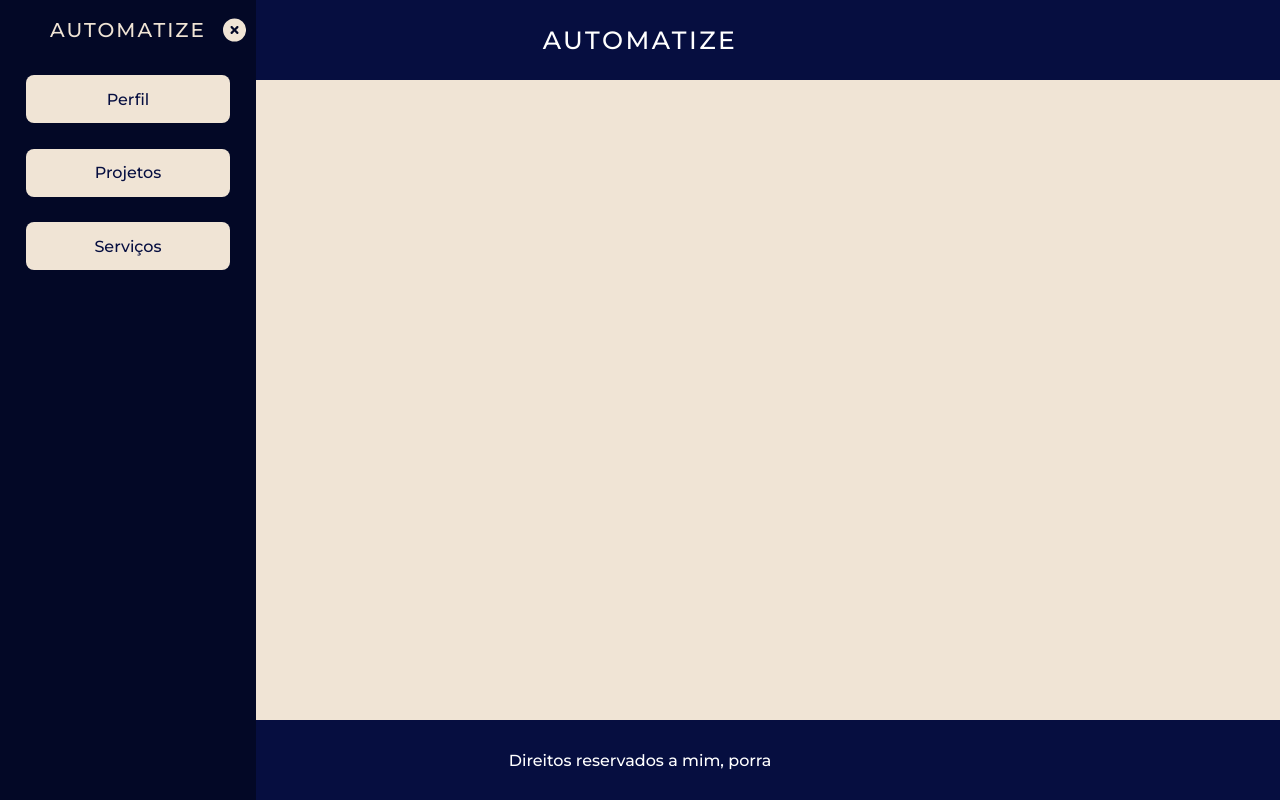
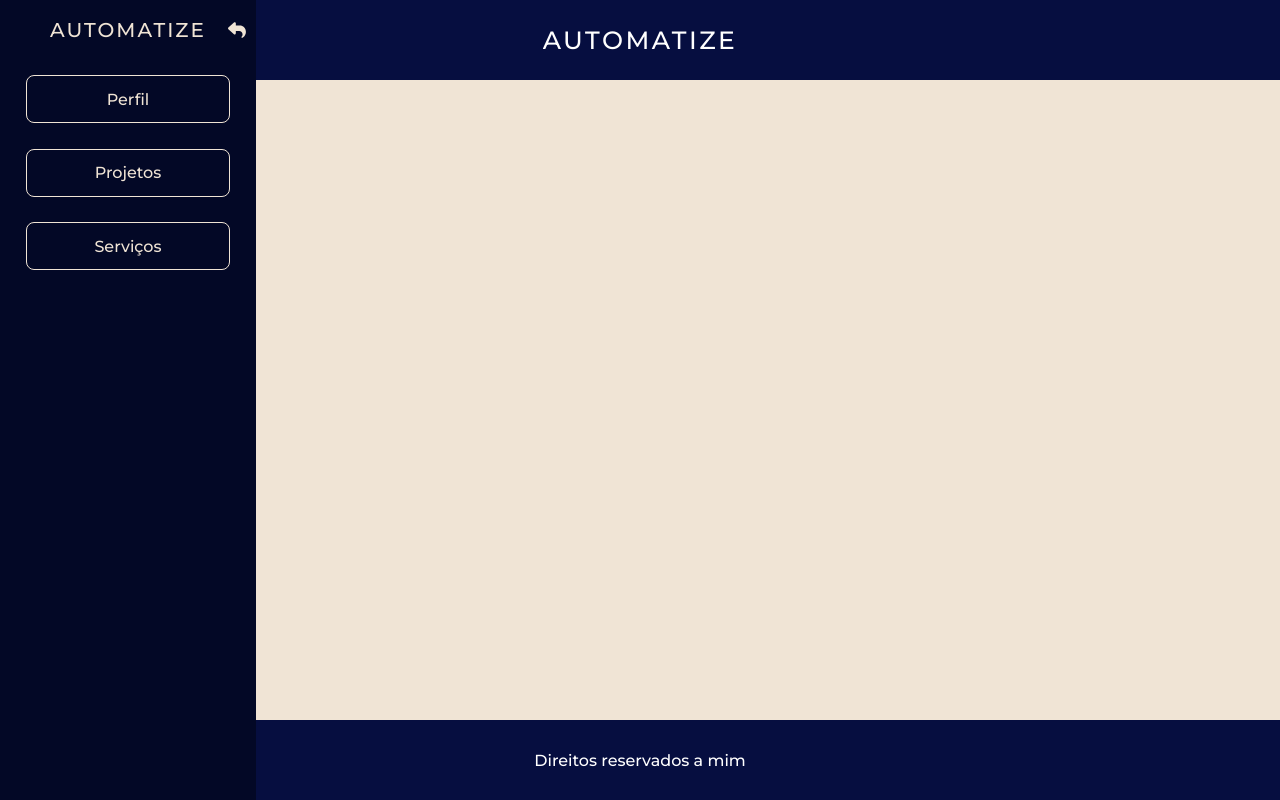
Before and after one commit to Pedro-Novais/Automatize, a React (Vite) app: page /signature in a window 1280 px wide. Both pictures are taken after a click on the icon 38 px from the left and 40 px from the top of the page. Built offline with nearby package versions, Linux system fonts and the light colour scheme.

Commit message:
Correções  layout sideBar

```diff
--- a/src/container/layout/Footer.jsx
+++ b/src/container/layout/Footer.jsx
@@ -2,7 +2,7 @@ function Footer () {
 
     return (
         <footer>
-            Direitos reservados a mim, porra
+            Direitos reservados a mim
         </footer>
     )
 }
--- a/src/container/layout/Header.jsx
+++ b/src/container/layout/Header.jsx
@@ -1,7 +1,7 @@
 import { useContext } from 'react'
 import { SideBarContext } from './SideBarContext'
 
-import { FaAlignJustify } from "react-icons/fa";
+import { FaBars } from "react-icons/fa6";
 import './style.css'
 
 function Header() {
@@ -10,7 +10,7 @@ function Header() {
 
     return (
         <header>
-            <FaAlignJustify className="iconSideBar" onClick={openSidebar}/>
+            <FaBars className="iconSideBar" onClick={openSidebar}/>
             <p>Automatize</p>
         </header>
     )
--- a/src/container/layout/components/TitleSideBar.jsx
+++ b/src/container/layout/components/TitleSideBar.jsx
@@ -1,12 +1,12 @@
 import React from "react";
-import { FaCircleXmark } from "react-icons/fa6";
+import { FaReply   } from "react-icons/fa6";
 
 export function TitleSideBar({eventClose, style}){
 
     return (
         <div className={style}>
             <p style={{ fontSize: '20px' }}>Automatize</p>
-            <FaCircleXmark onClick={eventClose} className="iconCloseSideBar"/>
+            <FaReply   onClick={eventClose} className="iconCloseSideBar"/>
         </div>
     )
 }
--- a/src/container/layout/style.css
+++ b/src/container/layout/style.css
@@ -78,6 +78,7 @@ header, p{
     transition: transform 0.3s ease;
     z-index: 5;
     animation: openSideBar .5s ease;
+    white-space: nowrap;
 }
 
 .topSideBar{
@@ -93,7 +94,7 @@ header, p{
     position: absolute;
     right: 10px;
     height: 7%;
-    width: 9%;
+    width: 7%;
 }
 
 .iconCloseSideBar:hover{
@@ -103,6 +104,9 @@ header, p{
 .topSideBar, p{
     text-transform: uppercase;
     letter-spacing: .1em;
+    overflow: hidden;
+    text-overflow: ellipsis; /* Shows '...' when text overflows */
+    white-space: nowrap;
 }
 
 .contentLinksSideBar{
@@ -135,13 +139,15 @@ header, p{
     list-style: none;
     border-radius: .5rem;
     text-align: center;
-    background-color: var(--color-five);
-    color: var(--color-two);
-    transition: .2s;
+    color: var(--color-five);
+    border: solid 1px var(--color-five);
+    transition: .4s;
 }
 
 .contentLinksSideBar ul li:hover{
-    width: 85%;
+    background-color: var(--color-five);
+    color: var(--color-two);
+    border: none;
     cursor: pointer;
 }
 
```
